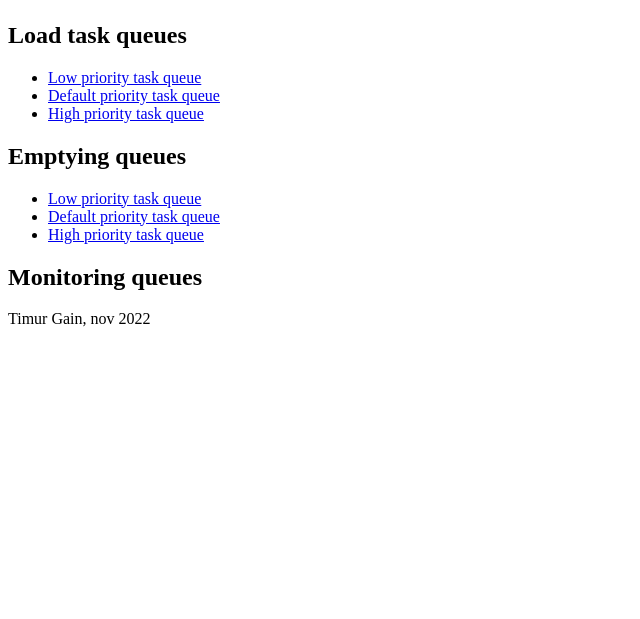
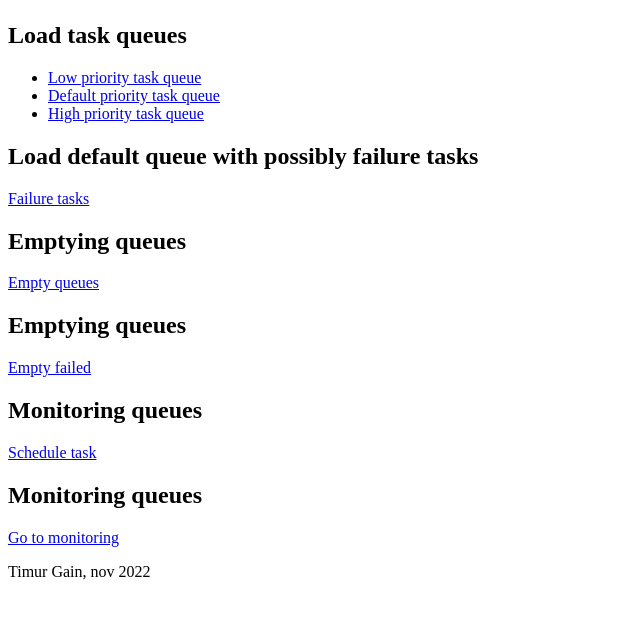
Before and after one commit to timurgain/rq-demo, a Flask app: page / in a window 1280 px wide. Shown: the part 58-677 px from the top of the page, without its empty margins (0-640 px from the left). Run offline with Flask 2, Linux system fonts and the light colour scheme.

Commit message:
Feat: Load queues, empty queues and empty failed registry

```diff
--- a/pyproject.toml
+++ b/pyproject.toml
@@ -10,6 +10,9 @@ packages = [{include = "rq_demo"}]
 python = "^3.10"
 flake8 = "^5.0.4"
 flask = "^2.2.2"
+rq = "^1.11.1"
+rq-dashboard = "^0.6.1"
+requests = "^2.28.1"
 
 
 [build-system]
--- a/rq_demo/app.py
+++ b/rq_demo/app.py
@@ -1,97 +1,151 @@
-# 0. Установить Python3, Redis, Poetry (или аналога)
-# запуск виртуального окружения, установка Flask, rq, rq-dashboard
+# 0. Установить Python3, Redis, Poetry (или аналог)
+# запуск виртуального окружения, подтянуть Flask, rq, rq-dashboard, requests
 
 import time
+import requests
+from datetime import datetime, timedelta
 
 from flask import Flask
 from flask import render_template
 
 from redis import Redis
 
-from rq import Queue
+from rq import Queue, Retry, registry
 import rq_dashboard
 
-
-# 1. Создаем приложение или экземпляр Flask
+# 1. Создаем приложение (экземпляр Flask)
 app = Flask(__name__)
 
-# 2. Redis запустить и проверить через терминал:
+# 2. Подключаем мониторинг задач и очередей
+# web или в терминале rq info --interval 1
+app.config.from_object(rq_dashboard.default_settings)
+app.register_blueprint(rq_dashboard.blueprint, url_prefix="/rq")
+
+# 3. Запустить Redis и проверить через терминал:
 # redis-server
 # redis-cli ping
 
-# 3. Соединение с Redis
-redis_db_queues = Redis()
+# 4. Создаем связь с Redis (вроде канала)
+redis_q = Redis()
 
-# 4. Описываем очереди с разным приоритетом выполнения
+# 5. Описываем очереди с разным приоритетом выполнения
+# Сообщения с job из очередей публикуются в Redis, в нашем канале redis_q
 # Приоритет зависит от порядка описания очереди, а не от ее имени
-queue_high = Queue('high', connection=redis_db_queues)
-queue_default = Queue('default', connection=redis_db_queues)
-queue_low = Queue('low', connection=redis_db_queues)
+queue_high = Queue('high', connection=redis_q)
+queue_default = Queue('default', connection=redis_q)
+queue_low = Queue('low', connection=redis_q)
+queues = (queue_high, queue_default, queue_low)
 
-# 5. Запустить worker на прослушку описанных очередей:
-#  rq worker high default low
+# 6. Запустить worker и подписать его на канал в Redis
+# запуск из папки с проектом, предполагаю так воркер находит канал redis_q
+# rq worker high default low --with-scheduler (для Retry и плановых задач)
+# Можно запустить программно, но как-то отдельно
+# worker = Worker(queues=queues, connection=redis_q)
+# worker.work(with_scheduler=True)
 
 
-# 6. Имитация обращений к приложению, ендпоинты привязываем к очередям
-
+# 7. Имитация обращений к приложению, ендпоинты привязываем к очередям
 @app.route('/')
 def index():
     return render_template('index.html')
 
 
-# 6.0 имитация задачи
 def any_task(secunds: int, word: str) -> int:
     time.sleep(secunds)
     return len(word)
 
 
-# 6.1 Постановка задачи в очередь с Low приоритетом
+# 7.1 Постановка задачи в очередь с Low приоритетом
 @app.route('/start-low-tasks/')
 def start_low_tasks():
     hits = 30
     hit_delay = 0
-
-    while hits > 1:
+    for hit in range(hits):
         queue_low.enqueue(
             f=any_task, kwargs={'secunds': 1, 'word': 'education'}
         )
         time.sleep(hit_delay)
-        hits -= 1
     return '<p>Low priority tasks are queued</p>'
 
 
-# 6.2 Постановка задачи в очередь со Default приоритетом
+# 7.2 Постановка задачи в очередь с Default приоритетом
 @app.route('/start-default-tasks/')
 def start_default_tasks():
     hits = 10
     hit_delay = 3
-
-    while hits > 1:
+    for hit in range(hits):
         queue_default.enqueue(f=any_task, args=(2, 'improvisation'))
         time.sleep(hit_delay)
-        hits -= 1
     return '<p>Default priority tasks are queued</p>'
 
 
-# 6.2 Постановка задачи в очередь с High приоритетом
+# 7.3 Постановка задачи в очередь с High приоритетом
 @app.route('/start-high-tasks/')
 def start_high_tasks():
-    hits = 5
-    hit_delay = 10
-
-    while hits > 1:
-        queue_high.enqueue(any_task, 3, 'procrastination')
+    hits = 10
+    hit_delay = 1
+    for hit in range(hits):
+        queue_high.enqueue(any_task, 2, 'procrastination', job_timeout=4)
         time.sleep(hit_delay)
-        hits -= 1
     return '<p>High priority tasks are queued</p>'
 
 
-# 7. Повторный запуск фейловой задачи
+# 8. Передача задачи в очередь с перепостановкой в случае неудачи
+
+def failed_task(num: int):
+    time.sleep(2)
+    return num / 0
 
 
-# 8. Имитация плановых задач, например, сходить за погодой в Гааге
+@app.route('/retry-failed-tasks/')
+def retry_failed_tasks():
+    hits = 10
+    hit_delay = 0
+    for hit in range(hits):
+        queue_default.enqueue(
+            failed_task, 67, retry=Retry(max=3, interval=[3, 5, 7])
+        )
+        time.sleep(hit_delay)
+    return '<p>Retrying failed tasks</p>'
 
-# 9. Подключаем мониторинг задач и очередей
-# web или в терминале rq info --interval 1
-app.config.from_object(rq_dashboard.default_settings)
-app.register_blueprint(rq_dashboard.blueprint, url_prefix="/rq")
+
+# 9. Очистка очередей и списка Failed
+
+@app.route('/empty-queues/')
+def empty_queues():
+    for queue in queues:
+        queue.empty()
+    return '<p>Queues are emptied</p>'
+
+
+@app.route('/empty-failed/')
+def empty_failed():
+    for queue in queues:
+        failed_registry = registry.FailedJobRegistry(queue=queue)
+        for job_id in failed_registry.get_job_ids():
+            failed_registry.remove(job_id, delete_job=True)
+    return '<p>Failed registry are emptied</p>'
+
+
+# 10. Демонстрация плановых задач
+
+def what_weather(city: str) -> str:
+    url = f'http://wttr.in/{city}'
+    weather_parameters = {
+        'format': 2,
+        'M': ''
+    }
+    try:
+        response = requests.get(url, params=weather_parameters)
+    except requests.ConnectionError:
+        return '<сетевая ошибка>'
+    if response.status_code == 200:
+        return response.text.strip()
+    else:
+        return '<ошибка на сервере погоды>'
+
+
+@app.route('/schedule-task/')
+def schedule_task():
+    queue_low.enqueue_in(timedelta(seconds=10), any_task, 5, 'Moscow')
+    return '<p>Task is scheduled</p>'
--- a/rq_demo/templates/index.html
+++ b/rq_demo/templates/index.html
@@ -31,26 +31,33 @@
     </section>
 
     <section>
+      <h2>Load default queue with possibly failure tasks</h2>
+      <p><a href="http://127.0.0.1:5000/retry-failed-tasks/"
+            target="_blank">Failure tasks</a></p>
+    </section>
+
+    <section>
       <h2>Emptying queues</h2>
-      <ul>
-        <li>
-          <a href="http://127.0.0.1:5000/empty-low-priority-tasks/"
-            target="_blank">Low priority task queue</a>
-        </li>
-        <li>
-          <a href="http://127.0.0.1:5000/empty-default-priority-tasks/"
-            target="_blank">Default priority task queue</a>
-        </li>
-        <li>
-          <a href="http://127.0.0.1:5000/empty-high-priority-tasks/"
-            target="_blank">High priority task queue</a>
-        </li>
-      </ul>
+      <p><a href="http://127.0.0.1:5000/empty-queues/"
+            target="_blank">Empty queues</a></p>
+    </section>
+
+    <section>
+      <h2>Emptying queues</h2>
+      <p><a href="http://127.0.0.1:5000/empty-failed/"
+            target="_blank">Empty failed</a></p>
     </section>
 
     <section>
       <h2>Monitoring queues</h2>
+      <p><a href="http://127.0.0.1:5000/schedule-task/"
+        target="_blank">Schedule task</a></p>
+    </section>
 
+    <section>
+      <h2>Monitoring queues</h2>
+      <p><a href="http://127.0.0.1:5000/rq/"
+        target="_blank">Go to monitoring</a></p>
     </section>
 
   </main>
```
Also changed, not shown: README.md, 1 other file.
